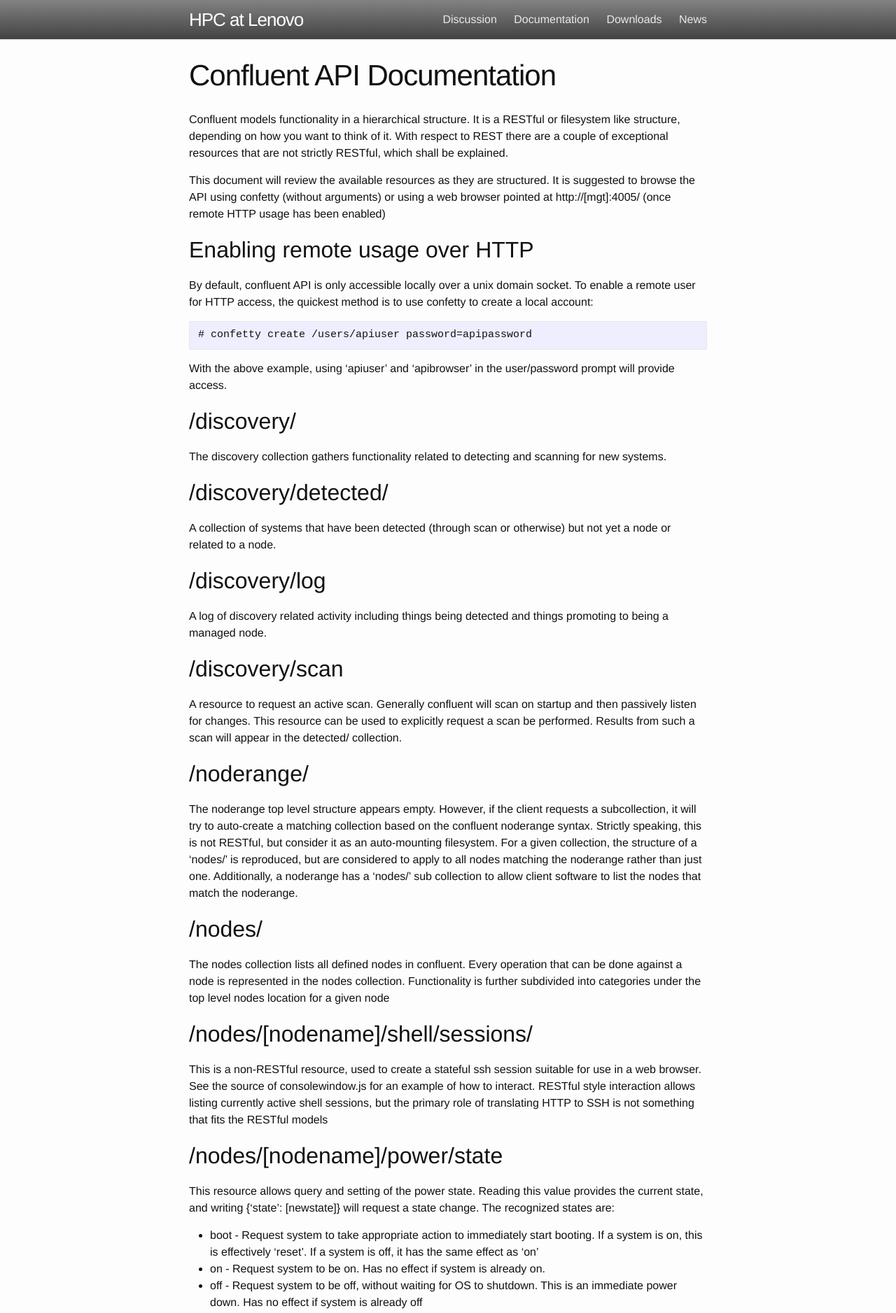
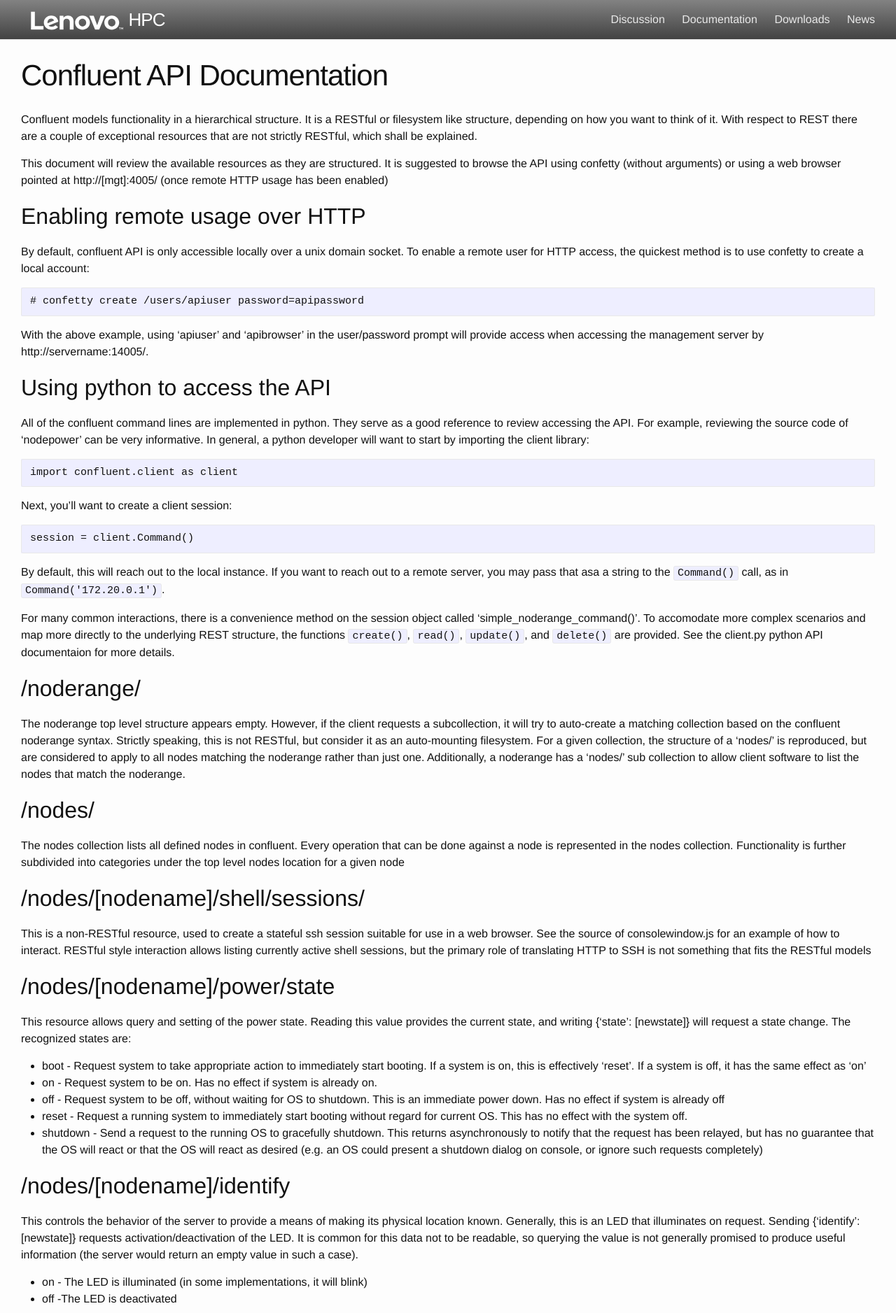
Before and after one commit to xcat2/confluent-docs, a Jekyll site: the page built from Confluent_API.md, in a window 1280 px wide. Shown: the top 1877 px of the page at 70% size. Built offline with Jekyll 4.4.1, drawn with Linux system fonts in a browser that asks for light colours.

```diff
--- a/Confluent_API.md
+++ b/Confluent_API.md
@@ -23,8 +23,32 @@ to create a local account:
     # confetty create /users/apiuser password=apipassword
 
 With the above example, using 'apiuser' and 'apibrowser' in the user/password
-prompt will provide access.
+prompt will provide access when accessing the management server by http://servername:14005/.
 
+## Using python to access the API
+All of the confluent command lines are implemented in python.  They serve
+as a good reference to review accessing the API.  For example, reviewing
+the source code of 'nodepower' can be very informative.  In general, a
+python developer will want to start by importing the client library:
+
+	import confluent.client as client
+
+Next, you'll want to create a client session:
+
+	session = client.Command()
+
+By default, this will reach out to the local instance.  If you want to reach
+out to a remote server, you may pass that asa a string to the `Command()` call,
+as in `Command('172.20.0.1')`.
+
+
+For many common interactions, there is a convenience method on the session
+object called 'simple_noderange_command()'. To accomodate more complex
+scenarios and map more directly to the underlying REST structure, the
+functions `create()`, `read()`, `update()`, and `delete()` are provided.
+See the client.py python API documentaion for more details.
+
+<!--
 ## /discovery/
 
 The discovery collection gathers functionality related to detecting and scanning
@@ -46,6 +70,8 @@ A resource to request an active scan.  Generally confluent will scan on startup
 and then passively listen for changes.  This resource can be used to explicitly
 request a scan be performed.  Results from such a scan will appear in the detected/
 collection.
+
+-->
 
 ## /noderange/
 
--- a/_includes/header.html
+++ b/_includes/header.html
@@ -2,7 +2,7 @@
 
   <div class="wrapper">
 
-    <a class="site-title" href="{{ site.baseurl }}/">HPC at Lenovo</a>
+    <a class="site-title" href="{{ site.baseurl }}/"><img src='{{ site.baseurl }}/images/clearlogo.svg'>HPC</a>
 
     <nav class="site-nav">
       <a href="#" class="menu-icon">
--- a/_sass/_base.scss
+++ b/_sass/_base.scss
@@ -156,8 +156,8 @@ pre {
  * Wrapper
  */
 .wrapper {
-    max-width: -webkit-calc(#{$content-width} - (#{$spacing-unit} * 2));
-    max-width:         calc(#{$content-width} - (#{$spacing-unit} * 2));
+    //max-width: -webkit-calc(#{$content-width} - (#{$spacing-unit} * 2));
+    //max-width:         calc(#{$content-width} - (#{$spacing-unit} * 2));
     margin-right: auto;
     margin-left: auto;
     padding-right: $spacing-unit;
--- a/_sass/_layout.scss
+++ b/_sass/_layout.scss
@@ -18,7 +18,7 @@
     line-height: 56px;
     letter-spacing: -1px;
     margin-bottom: 0;
-    float: left;
+    //float: left;
 
     &,
     &:visited {
@@ -48,8 +48,8 @@
         position: absolute;
         top: 9px;
         right: $spacing-unit / 2;
-        background-color: $background-color;
-        border: 1px solid $grey-color-light;
+        background-color: $grey-color;
+        border: 1px solid white;
         border-radius: 5px;
         text-align: right;
 
```
Also changed, not shown: documentation.md (+5 -0 lines), energyhistogram.md (added, +45 -0 lines), thermalpowerconfluent.md (added, +150 -0 lines), 1 other file.
